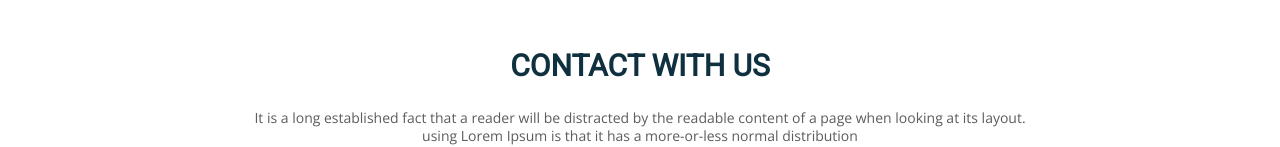
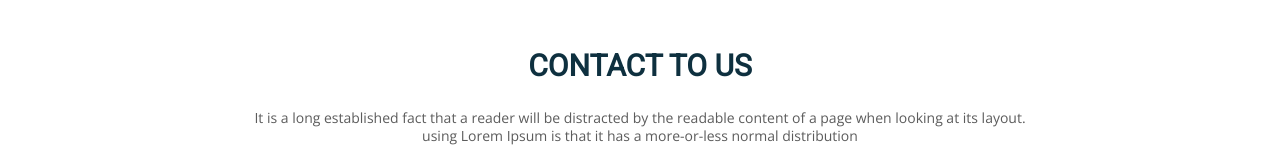
Before and after one commit to jafaridze/final-project, a website: page index.html in a window 1280 px wide. Shown: the part 2709-2856 px from the top of the page. Drawn offline with nearby package versions, Linux system fonts and the light colour scheme; a web font is replaced by a local one.

Commit message:
Change contact

```diff
--- a/index.html
+++ b/index.html
@@ -305,7 +305,7 @@
     <section class="container text-block2 text-sm ">
         <div>
             <h1 class="text-center">
-                CONTACT WITH US
+                CONTACT TO US
             </h1>
             <div class="texts-p">
                 <p class="text-center text-1">It is a long established fact that a reader will be distracted by the
```
